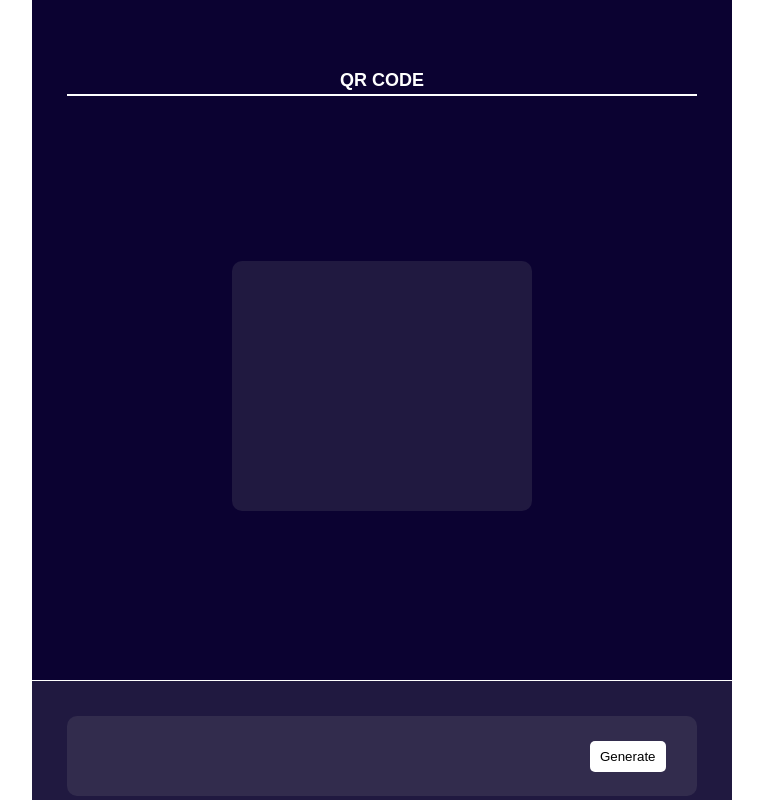
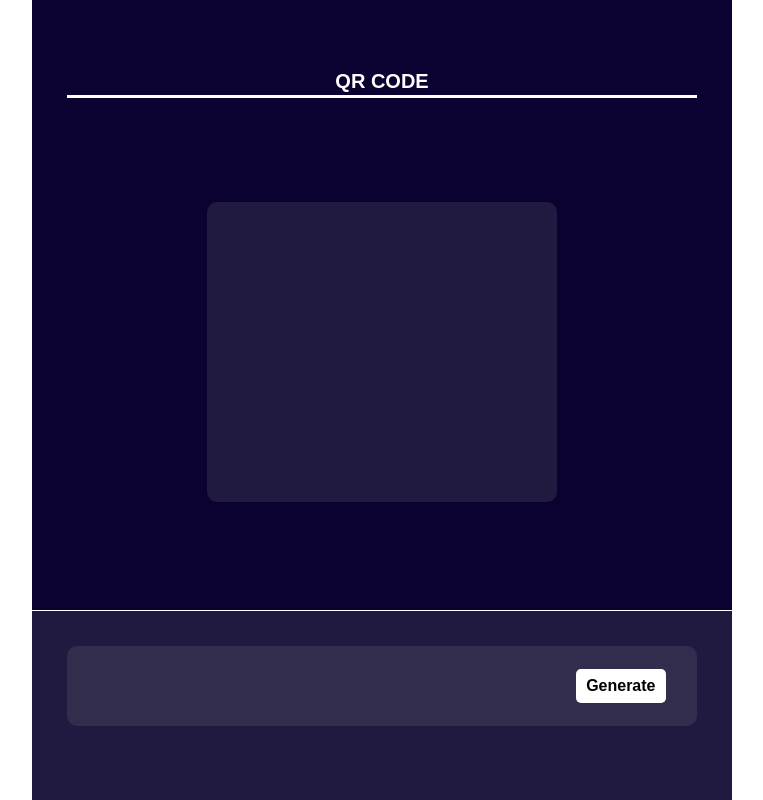
Before and after one commit to Agape-Justice/qrcode, a plain HTML site: page index.html in a window 1280 px wide. Shown: the whole page, without its empty margins (258-1021 px from the left). Drawn offline with Linux system fonts and the light colour scheme.

Commit message:
Add files via upload

```diff
--- a/style.css
+++ b/style.css
@@ -12,7 +12,6 @@ body {
     width: 100%;
     height: 100vh;
     font-family: Arial, "Helvetica Neue", Helvetica, sans-serif;
-    font-size: 14px;
 }
 
 :root {
@@ -44,13 +43,13 @@ header {
 
 .appName {
     position: relative;
-    font-size: 18px;
+    font-size: 20px;
 }
 
 .appName::before {
     content: "";
     position: absolute;
-    height: 2px;
+    height: 3px;
     bottom: -5px;
     left: 0;
     right: 0;
@@ -66,9 +65,9 @@ main {
 
 .qrCodeBox {
     background-color: var(--transparent);
-    width: 300px;
+    width: 350px;
     max-width: 100%;
-    height: 250px;
+    height: 300px;
     margin: 0 auto;
     border-radius: 10px;
     display: flex;
@@ -107,7 +106,7 @@ main {
 
 footer {
     background-color: var(--transparent);
-    height: 120px;
+    height: 190px;
     padding: 5%;
     border-top: 1px solid #fff;
 
@@ -149,6 +148,9 @@ footer {
     outline: none;
     border-radius: 5px;
     cursor: pointer;
+    font-size: 16px;
+    color: black;
+    font-weight: 600;
 }
 
 .alert {
@@ -156,8 +158,8 @@ footer {
     background-color: rgb(249, 237, 237);
     border-left: 4px solid red;
     width: 90%;
-    height: 35px;
-    padding: 9px 8px;
+    height: 40px;
+    padding: 10px 8px;
     border-radius: 2px;
     font-size: 14px;
     color: black;
```
Also changed, not shown: image/logo192.png, manifest.json.
